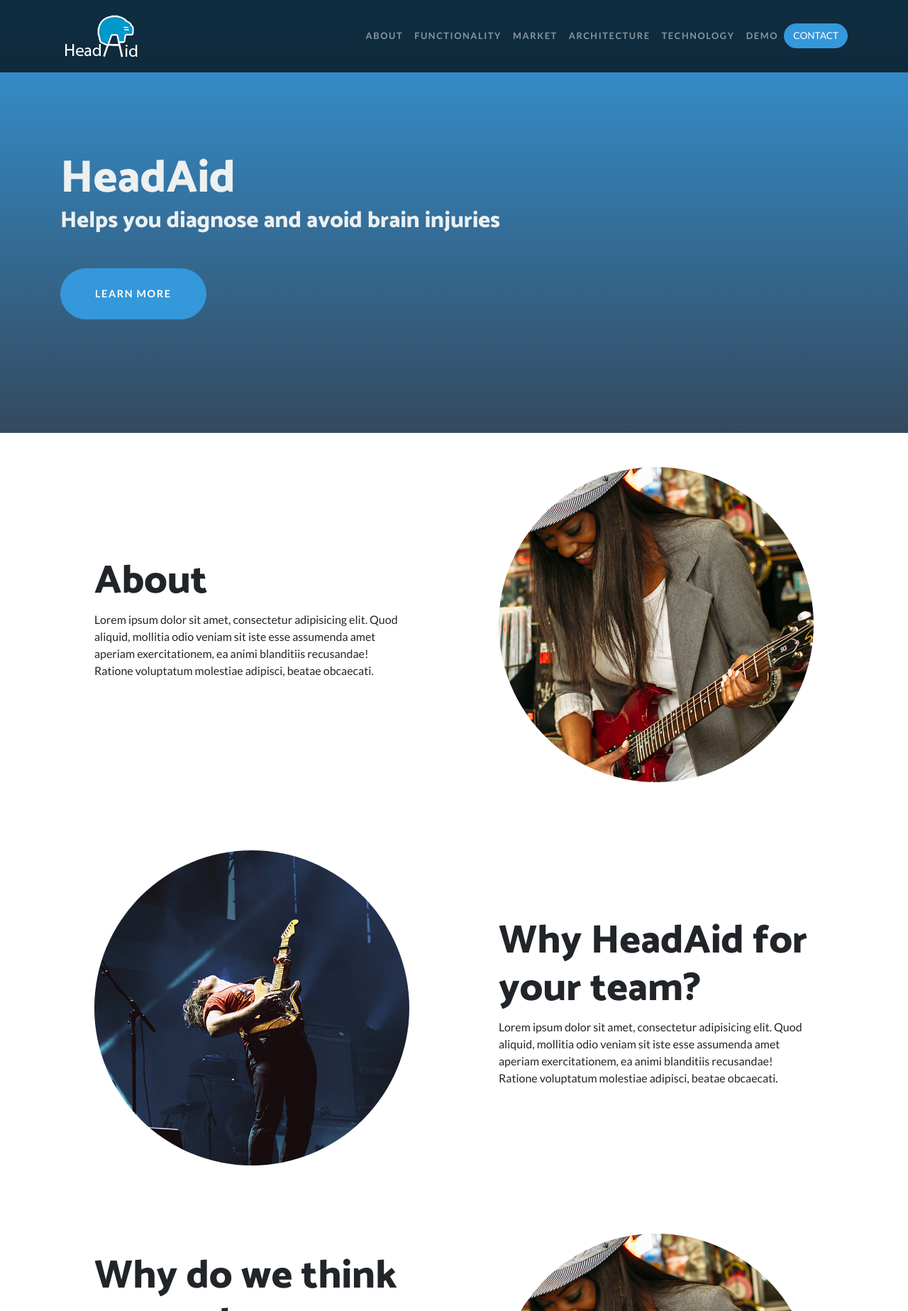
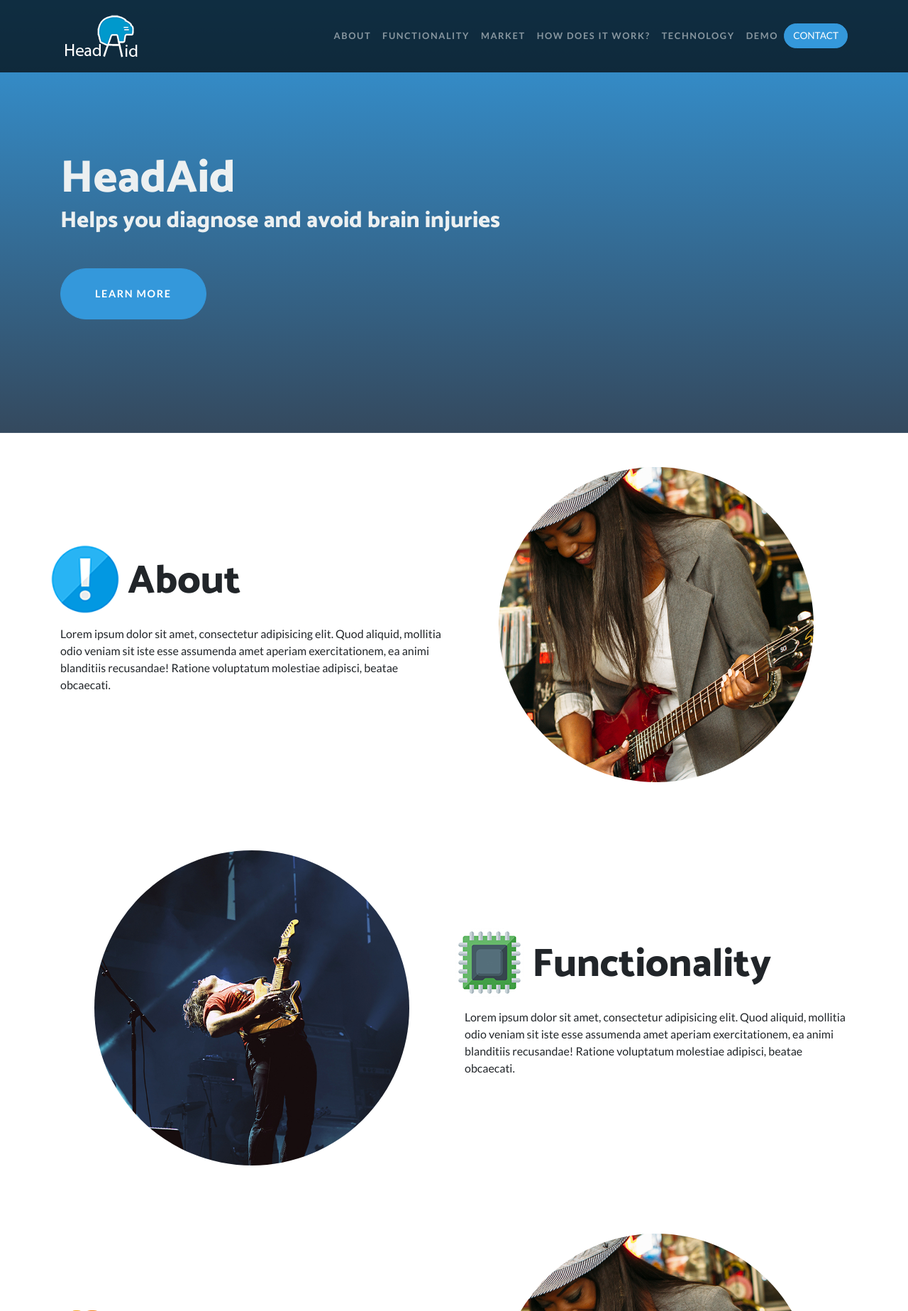
Before and after one commit to martinferianc/EmbeddedSystems-EIE3, a Flask app: page / in a window 1280 px wide. Shown: the top 1847 px of the page at 71% size. Run offline with Flask 2, Linux system fonts and the light colour scheme; parts of the project's set-up code (start-up, migrations or seed data) failed here and were passed over; some libraries are stand-ins or nearby versions.

Commit message:
[cw1] Website done jsut needs the content

```diff
--- a/Coursework 1/src/master/www/web/templates/demo.html
+++ b/Coursework 1/src/master/www/web/templates/demo.html
@@ -56,7 +56,7 @@
                         <a class="nav-link" href="/index">Market</a>
                     </li>
                     <li class="nav-item">
-                        <a class="nav-link" href="/index">Architecture</a>
+                        <a class="nav-link" href="/index">How does it work?</a>
                     </li>
                     <li class="nav-item">
                         <a class="nav-link" href="/index">Technology</a>
@@ -73,7 +73,7 @@
     </nav>
 
     <section>
-        <div class="container" style="padding-top:100px">
+        <div class="container" style="padding-top:120px">
             <p id="time" class="text-right"></p>
             <p class="text-left"><h2>{{team_name}}</h2></p>
             <div class="row" style="margin-bottom:30px;">
--- a/Coursework 1/src/master/www/web/templates/index.html
+++ b/Coursework 1/src/master/www/web/templates/index.html
@@ -35,7 +35,7 @@
     <!-- Navigation -->
     <nav class="navbar navbar-expand-lg navbar-dark navbar-custom fixed-top">
         <div class="container">
-            <img src="/static/img/logo.png" style="max-height:50%; max-width:50%;" href="/index" alt="">
+            <img src="/static/img/logo.png" href="/index" alt="">
             <button class="navbar-toggler" type="button" data-toggle="collapse" data-target="#navbarResponsive" aria-controls="navbarResponsive" aria-expanded="false" aria-label="Toggle navigation">
                 <span class="navbar-toggler-icon"></span>
             </button>
@@ -51,7 +51,7 @@
                         <a class="nav-link" href="#market">Market</a>
                     </li>
                     <li class="nav-item">
-                        <a class="nav-link" href="#architecture">Architecture</a>
+                        <a class="nav-link" href="#video">How does it work?</a>
                     </li>
                     <li class="nav-item">
                         <a class="nav-link" href="#technology">Technology</a>
@@ -85,9 +85,19 @@
                     </div>
                 </div>
                 <div class="col-lg-6 order-lg-1">
-                    <div class="p-5">
-                        <h6 class="display-4">About</h6>
+                    <div class="row">
+                        <div class="col-sd-2">
+                            <img class="img-responsive" src="/static/img/hint.png" alt="">
+                        </div>
+                        <div class="col-sd-10">
+                            <h6 class="display-4" style="padding-top:20px; padding-left:10px;">About</h6>
+                        </div>
+                    </div>
+                    <div class="row" style="padding-top:15px;">
+                        <div class="col-lg-12">
                             <p>Lorem ipsum dolor sit amet, consectetur adipisicing elit. Quod aliquid, mollitia odio veniam sit iste esse assumenda amet aperiam exercitationem, ea animi blanditiis recusandae! Ratione voluptatum molestiae adipisci, beatae obcaecati.</p>
+                        </div>
+                    </div>
                     </div>
                 </div>
             </div>
@@ -97,15 +107,24 @@
     <section>
         <div class="container" id="functionality">
             <div class="row align-items-center">
-                <div class="col-lg-6">
+                <div class="col-lg-6  order-lg-1">
                     <div class="p-5">
                         <img class="img-fluid rounded-circle" src="/static/img/02.jpg" alt="">
                     </div>
                 </div>
-                <div class="col-lg-6">
-                    <div class="p-5">
-                        <h6 class="display-4">Why HeadAid for your team?</h6>
+                <div class="col-lg-6 order-lg-2">
+                    <div class="row">
+                        <div class="col-sd-2">
+                            <img class="img-responsive" src="/static/img/cpu2.png" alt="">
+                        </div>
+                        <div class="col-sd-10">
+                            <h6 class="display-4" style="padding-top:20px; padding-left:10px;">Functionality</h6>
+                        </div>
+                    </div>
+                    <div class="row" style="padding-top:15px;">
+                        <div class="col-lg-12">
                             <p>Lorem ipsum dolor sit amet, consectetur adipisicing elit. Quod aliquid, mollitia odio veniam sit iste esse assumenda amet aperiam exercitationem, ea animi blanditiis recusandae! Ratione voluptatum molestiae adipisci, beatae obcaecati.</p>
+                        </div>
                     </div>
                     </div>
             </div>
@@ -120,9 +139,18 @@
                     </div>
                 </div>
                 <div class="col-lg-6 order-lg-1">
-                    <div class="p-5">
-                        <h6 class="display-4">Why do we think we are better than current solutions?</h6>
+                    <div class="row">
+                        <div class="col-sd-2">
+                            <img class="img-responsive" src="/static/img/moneybag.png" alt="">
+                        </div>
+                        <div class="col-sd-10">
+                            <h6 class="display-4" style="padding-top:20px; padding-left:10px;">Market</h6>
+                        </div>
+                    </div>
+                    <div class="row" style="padding-top:15px;">
+                        <div class="col-lg-12">
                             <p>Lorem ipsum dolor sit amet, consectetur adipisicing elit. Quod aliquid, mollitia odio veniam sit iste esse assumenda amet aperiam exercitationem, ea animi blanditiis recusandae! Ratione voluptatum molestiae adipisci, beatae obcaecati.</p>
+                        </div>
                     </div>
                     </div>
             </div>
@@ -130,13 +158,26 @@
     </section>
 
     <section>
-        <div class="container" id="architecture">
+        <div class="container" id="video">
             <div class="row align-items-center">
+                <div class="row">
                     <div class="col-lg-12">
-                    <div class="p-5">
-                        <h6 class="display-4">How does it work?</h6>
-                        <div class="p-5">
-                            <img class="img-fluid rounded-circle" src="/static/img/02.jpg" alt="">
+                        <div class="row">
+                            <div class="col-lg-12 text-center">
+                                <div class="col-sd-2">
+                                    <img class="img-responsive" src="/static/img/film.png" alt="">
+                                </div>
+                                <div class="col-sd-10">
+                                    <h6 class="display-4" style="padding-top:20px; padding-left:10px;">How does it work?</h6>
+                                </div>
+
+                            </div>
+                        </div>
+                        <div class="row" style="padding-top:15px;">
+                            <div class="col-lg-12 text-center">
+                                <iframe width="560" height="315" src="https://www.youtube.com/embed/dQw4w9WgXcQ" frameborder="0" allow="autoplay; encrypted-media" allowfullscreen style="padding-bottom:30px;"></iframe>
+                                <p>Lorem ipsum dolor sit amet, consectetur adipisicing elit. Quod aliquid, mollitia odio veniam sit iste esse assumenda amet aperiam exercitationem, ea animi blanditiis recusandae! Ratione voluptatum molestiae adipisci, beatae obcaecati.</p>
+                            </div>
                         </div>
                         </div>
                 </div>
@@ -144,53 +185,74 @@
         </div>
     </section>
     <section>
+        <section>
             <div class="container" id="technology">
                 <div class="row align-items-center">
                     <div class="col-lg-6 order-lg-2">
                         <div class="p-5">
-                        <img class="img-fluid rounded-circle" src="/static/img/01.jpg" alt="">
+                            <img class="img-fluid" src="/static/img/01.jpg" alt="">
                         </div>
                     </div>
                     <div class="col-lg-6 order-lg-1">
-                    <div class="p-5">
-                        <h6 class="display-4">Technology in detail</h6>
+                        <div class="row">
+                            <div class="col-sd-2">
+                                <img class="img-responsive" src="/static/img/cpu.png" alt="">
+                            </div>
+                            <div class="col-sd-10">
+                                <h6 class="display-4" style="padding-top:20px; padding-left:10px;">Technology</h6>
+                            </div>
+                        </div>
+                        <div class="row" style="padding-top:15px;">
+                            <div class="col-lg-12">
                                 <p>Lorem ipsum dolor sit amet, consectetur adipisicing elit. Quod aliquid, mollitia odio veniam sit iste esse assumenda amet aperiam exercitationem, ea animi blanditiis recusandae! Ratione voluptatum molestiae adipisci, beatae obcaecati.</p>
                             </div>
                         </div>
                         </div>
                 </div>
+            </div>
+        </section>
     </section>
 
     <section>
         <div class="container" id="team">
-            <div class="col-lg-12" style="padding: 100px 0px 0px;">
-                <h6 class="display-4">Team</h6>
+            <div class="col-lg-12 text-center">
+                <div class="row">
+                    <div class="col-lg-12 text-center">
+                    <div class="col-sd-2">
+                        <img class="img-responsive" src="/static/img/team.png" alt="">
+                    </div>
+                    <div class="col-sd-10">
+                        <h6 class="display-4" style="padding-top:20px; padding-left:10px;">Team</h6>
+                    </div>
+                                        </div>
                 </div>
         <div class="row">
-            <div class="col-md-3 column-pad text-center">
+            <div class="col-lg-12 text-center">
+            <div class="row">
+            <div class="col-lg-3 text-center">
                 <img src="/static/img/team/martin.jpg" class="img-responsive img-circle" alt="">
                 <h4 class="text-center" style="padding-top: 15px;">Martin Ferianc</h4>
                 <ul class="list-inline social-buttons text-center">
-                    <li style="margin: 10px;"><a href="https://www.linkedin.com/in/martin-ferianc-987751ab?authType=NAME_SEARCH&authToken=7-P6&locale=en_US&trk=tyah&trkInfo=clickedVertical%3Amynetwork%2CclickedEntityId%3A393012535%2CauthType%3ANAME_SEARCH%2Cidx%3A1-2-2%2CtarId%3A1454210850483%2Ctas%3Aferianc%20martin" target="_blank"><i class="fab fa-linkedin fa-2x"></i></a>
+                    <li><a href="https://www.linkedin.com/in/martin-ferianc-987751ab?authType=NAME_SEARCH&authToken=7-P6&locale=en_US&trk=tyah&trkInfo=clickedVertical%3Amynetwork%2CclickedEntityId%3A393012535%2CauthType%3ANAME_SEARCH%2Cidx%3A1-2-2%2CtarId%3A1454210850483%2Ctas%3Aferianc%20martin" target="_blank"><i class="fab fa-linkedin fa-2x"></i></a>
                     </li>
-                    <li style="margin: 10px;"><a href="https://www.github.com/fexter-svk" target="_blank"><i class="fab fa-github fa-2x "></i></a>
+                    <li><a href="https://www.github.com/fexter-svk" target="_blank"><i class="fab fa-github fa-2x "></i></a>
                     </li>
                     <li><a href="https://www.ferianc.eu" target="_blank"><i class="fas fa-home fa-2x "></i></a>
                     </li>
                 </ul>
             </div>
-            <div class="col-md-3 column-pad text-center">
-                <img src="/static/img/team/owen.jpg" class="img-responsive img-circle" alt="">
+            <div class="col-lg-3 text-center">
+                <img src="/static/img/team/owen.png" class="img-responsive img-circle" alt="">
                 <h4 class="text-center" style="padding-top: 15px;">Owen Harcombe</h4>
                 <ul class="list-inline social-buttons text-center">
-                    <li style="margin: 10px"><a href="https://www.linkedin.com/in/owen-harcombe-27422a114/" target="_blank"><i class="fab fa-linkedin fa-2x"></i></a>
+                    <li ><a href="https://www.linkedin.com/in/owen-harcombe-27422a114/" target="_blank"><i class="fab fa-linkedin fa-2x"></i></a>
                     </li>
                     <li><a href="https://github.com/Odog1996" target="_blank"><i class="fab fa-github fa-2x"></i></a>
                     </li>
                 </ul>
             </div>
-            <div class="col-md-3 column-pad text-center">
-                <img src="/static/img/team/alexl.jpg" class="img-responsive img-circle" alt="">
+            <div class="col-lg-3 text-center">
+                <img src="/static/img/team/alexl.png" class="img-responsive img-circle" alt="">
                 <h4 class="text-center" style="padding-top: 15px;">Alexander Luisi</h4>
                 <ul class="list-inline social-buttons text-center">
                     <li style="margin: 10px">
@@ -200,11 +262,11 @@
                     </li>
                 </ul>
             </div>
-            <div class="col-md-3 column-pad text-center">
-                <img src="/static/img/team/alexm.jpg" class="img-responsive img-circle" alt="">
-                <h4 class="text-center" style="padding-top: 15px;">Alexander Montgomerie</h4>
+            <div class="col-lg-3 columnd-pad text-center">
+                <img src="/static/img/team/alexm.png" class="img-responsive img-circle" alt="">
+                <h4 style="padding-top: 15px;">Alexander Montgomerie</h4>
                 <ul class="list-inline social-buttons text-center">
-                    <li style="margin: 10px">
+                    <li>
                         <a href="https://www.linkedin.com/in/alexander-montgomerie-corcoran-83aa7312a/" target="_blank"><i class="fab fa-linkedin fa-2x"></i></a>
                     </li>
                     <li><a href="https://github.com/AlexMontgomerie" target="_blank"><i class="fab fa-github fa-2x"></i></a>
@@ -213,12 +275,14 @@
             </div>
         </div>
     </div>
+        </div>
+        </div>
     </section>
 
     <!-- Footer -->
     <footer class="py-3 footer">
         <div class="container">
-            <p class="m-0 text-center text-white">Copyright &copy; Martin Ferianc, Alexander T. Luisi, Owen Harcombe 2018 @ IC</p>
+            <p class="m-0 text-center text-white">Copyright &copy; Martin Ferianc, Alexander T. Luisi, Owen Harcombe and Alex Montgomerie 2018 @ IC</p>
         </div>
         <!-- /.container -->
     </footer>
```
Also changed, not shown: Coursework 1/src/master/www/web/static/img/cpu.png (added), Coursework 1/src/master/www/web/static/img/cpu2.png (added), Coursework 1/src/master/www/web/static/img/film.png (added), Coursework 1/src/master/www/web/static/img/hint.png (added), Coursework 1/src/master/www/web/static/img/moneybag.png (added), Coursework 1/src/master/www/web/static/img/team.png (added), Coursework 1/src/master/www/web/static/img/team/13221681_10206013432963920_4154959461945051718_n.jpg (added), Coursework 1/src/master/www/web/static/img/team/alexl.png (added), Coursework 1/src/master/www/web/static/img/team/alexm.png (added), Coursework 1/src/master/www/web/static/img/team/owen.png (added). Lines whose indentation alone changed are shown as unchanged.
